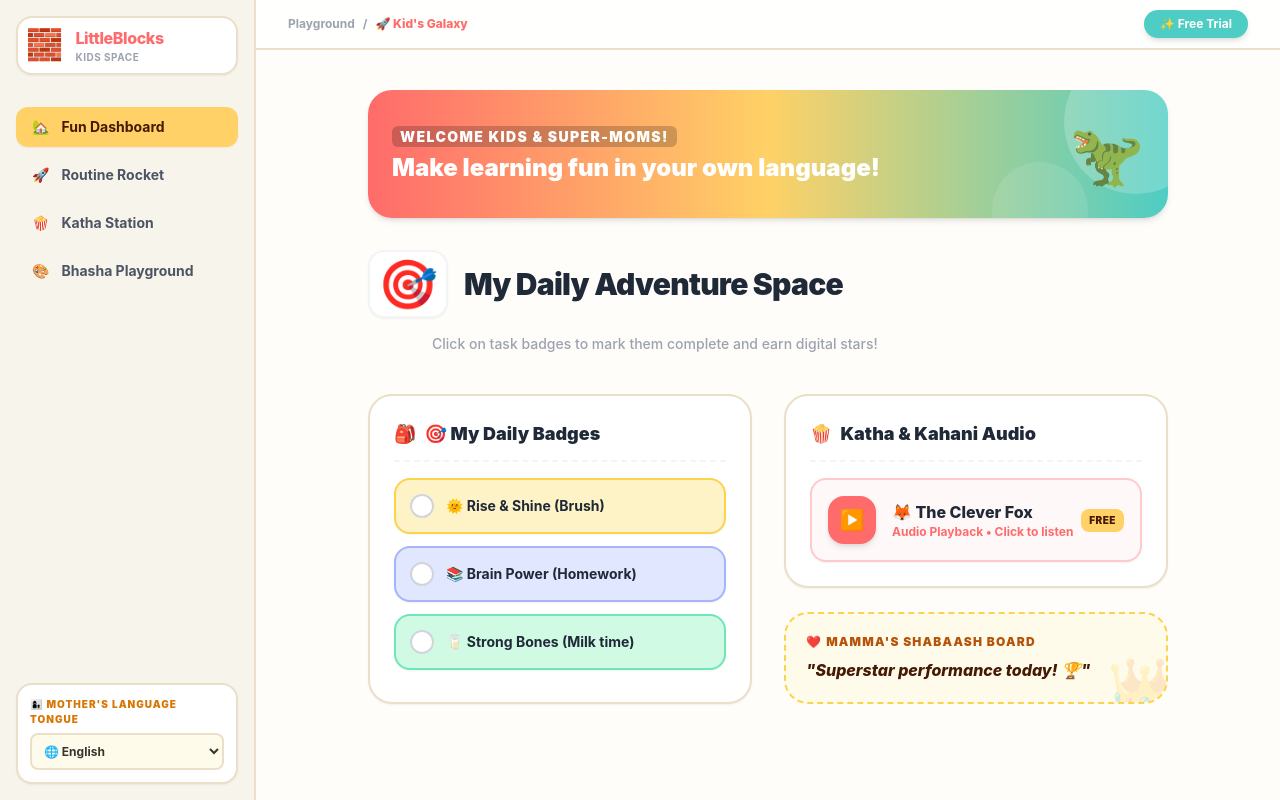
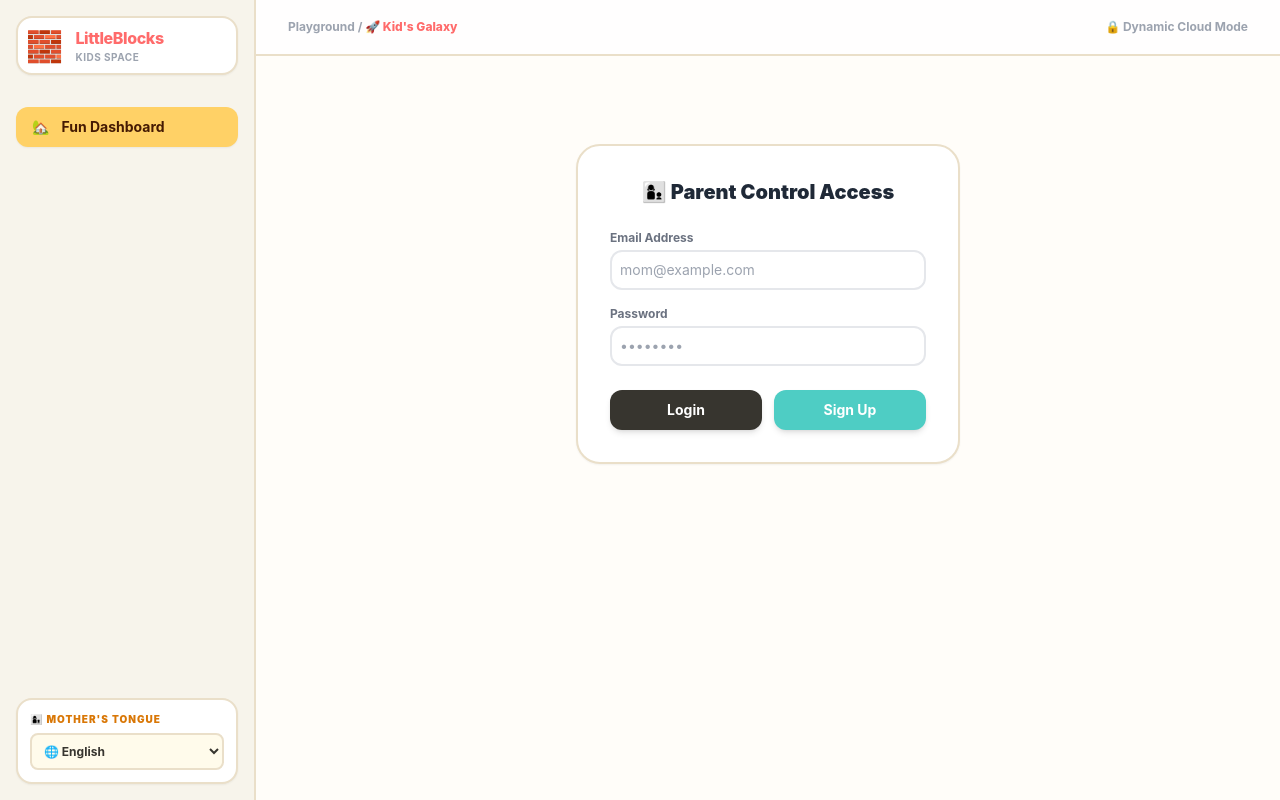
Before and after one commit to Tools-Bunny/LittleBlocks, a React (Vite) app: page / in a window 1280 px wide. Built offline with nearby package versions, Linux system fonts and the light colour scheme; the HTML template or start-up script is replaced by a standard one.

Commit message:
feat: supabase authentication fixed and verified

```diff
--- a/package.json
+++ b/package.json
@@ -10,6 +10,7 @@
     "preview": "vite preview"
   },
   "dependencies": {
+    "@supabase/supabase-js": "^2.110.0",
     "@tailwindcss/postcss": "^4.3.2",
     "react": "^19.2.7",
     "react-dom": "^19.2.7"
--- a/src/App.jsx
+++ b/src/App.jsx
@@ -1,24 +1,21 @@
-import React, { useState } from 'react';
+import React, { useState, useEffect } from 'react';
+import { supabase } from './supabaseClient';
 
-// Enhanced Database with Kids Icons & Playful Language Text
 const languagesDatabase = {
   English: { label: "🌐 English", title: "🎯 My Daily Badges", task1: "🌞 Rise & Shine (Brush)", task2: "📚 Brain Power (Homework)", task3: "🥛 Strong Bones (Milk time)", story: "🦊 The Clever Fox", appreciation: "Superstar performance today! 🏆" },
   Hindi: { label: "🇮🇳 हिन्दी (Hindi)", title: "🎯 मेरे रोज़ के बैज", task1: "🌞 सुबह उठो और ब्रश करो", task2: "📚 दिमागी कसरत (होमवर्क)", task3: "🥛 मजबूत हड्डियां (दूध का समय)", story: "🦊 चतुर लोमड़ी की कहानी", appreciation: "आज आप सुपरस्टार बन गए! 🏆" },
-  Vajjika: { label: "🇮🇳 बज्जিকা (Vajjika)", title: "🎯 हम्मर रोज़ क बैज", task1: "🌞 सवेरे उठू आ मंजन करू", task2: "📚 दिमाग क कसरत (होमवर्क)", task3: "🥛 ताकतवर देह (दूध पीउ)", story: "🦊 चतुर सियार क कहानी", appreciation: "आज तूं कमाल क देलऽ, बाबू! 🏆" },
+  Vajjika: { label: "🇮🇳 बज्जिका (Vajjika)", title: "🎯 हम्मर रोज़ क बैज", task1: "🌞 सवेरे उठू आ मंजन करू", task2: "📚 दिमाग क कसरत (होमवर्क)", task3: "🥛 ताकतवर देह (दूध पीउ)", story: "🦊 चतुर सियार क कहानी", appreciation: "आज तूं कमाल क देलऽ, बाबू! 🏆" },
   Maithili: { label: "🇮🇳 मैथिली (Maithili)", title: "🎯 हमर दैनिक बैज", task1: "🌞 भोर में उठू आ ब्रश करू", task2: "📚 स्कूलक काज (होमवर्क)", task3: "🥛 पोषाहार (दूध पीबाक समय)", story: "🦊 चतुर लोमड़ीक कथा", appreciation: "बड्ड सुंदर काज कएलह, बौआ! 🏆" },
-  Bengali: { label: "🇮🇳 বাংলা (Bengali)", title: "🎯 আমার দৈনিক ব্যাজ", task1: "🌞 সকালের ম্যাজিক (ব্রাশ)", task2: "📚 মগজ ধোলাই (হোমওয়ার্ক)", task3: "🥛 শক্তিশালী হাড় (দুধের সময়)", story: "🦊 চতুর শেয়ালের গল্প", appreciation: "আজ তুমি সত্যিকারের সুপারস্টার! 🏆" },
-  Tamil: { label: "🇮🇳 தமிழ் (Tamil)", title: "🎯 எனது தினசரி பேட்ஜ்கள்", task1: "🌞 காலை மந்திரம் (பல் துலக்கு)", task2: "📚 மூளை ஆற்றல் (வீட்டுப்பாடம்)", task3: "🥛 வலுவான எலும்புகள் (பால் நேரம்)", story: "🦊 புத்திசாலி நரி கதை", appreciation: "இன்று நீ ஒரு சூப்பர் ஸ்டார்! 🏆" },
-  Telugu: { label: "🇮🇳 తెలుగు (Telugu)", title: "🎯 నా రోజువారీ బ్యాడ్జీలు", task1: "🌞 ఉదయపు మ్యాజిక్ (బ్రష్)", task2: "📚 బ్రెయిన్ పవర్ (హోంవర్క్)", task3: "🥛 గట్టి ఎముకలు (పాలు తాగే సమయం)", story: "🦊 తెలివైన నక్క కథ", appreciation: "ఈరోజు నువ్వు సూపర్ స్టార్ వి! 🏆" },
-  Marathi: { label: "🇮🇳 मराठी (Marathi)", title: "🎯 माझे रोजचे बॅजेस", task1: "🌞 सकाळची जादू (ब्रश करा)", task2: "📚 मेंदूची कसरत (अभ्यास)", task3: "🥛 मजबूत हाडे (दूध पिण्याची वेळ)", story: "🦊 हुशार कोल्ह्याची गोष्ट", appreciation: "आज तू खूप छान केलंस, बाळा! 🏆" },
-  Gujarati: { label: "🇮🇳 ગુજરાતી (Gujarati)", title: "🎯 મારા દૈনিক બેજ", task1: "🌞 સવારનો જાદુ (બ્રશ)", task2: "📚 મગજ શક્તિ (હોમવર્ક)", task3: "🥛 મજબૂત હાડકાં (દૂધનો સમય)", story: "🦊 હોશિયાર શિયાળની વાર્તા", appreciation: "આજે તું સુપરસ્ટાર છે, બેટા! 🏆" },
-  Punjabi: { label: "🇮🇳 ਪੰਜਾਬੀ (Punjabi)", title: "🎯 ਮੇਰੇ ਰੋਜ਼ਾਨਾ ਬੈਜ", task1: "🌞 ਸਵੇਰ ਦਾ ਜਾਦੂ (ਬੁਰਸ਼)", task2: "📚 ਦਿਮਾਗੀ ਤਾਕਤ (ਹੋਮਵর্ক)", task3: "🥛 ਮਜ਼ਬੂਤ ਹੱਡੀਆਂ (ਦੁੱಧ ਦਾ ਸਮਾਂ)", story: "🦊 ਚਲਾਕ ਲੂੰਬੜੀ ਦੀ ਕਹਾਣੀ", appreciation: "ਅੱਜ ਤੂੰ ਕਮਾਲ ਕਰ ਦਿੱਤੀ, ਪੁੱਤਰ! 🏆" },
-  Malayalam: { label: "🇮🇳 മലയാളം (Malayalam)", title: "🎯 എന്റെ ദിവസേനയുള്ള ബാഡ്ജുകൾ", task1: "🌞 പ്രഭാത മാജിക് (പല്ല് തേക്കുക)", task2: "📚 ബുദ്ധിശക്തി (ഹോംവർക്ക്)", task3: "🥛 കരുത്തുള്ള അസ്ഥികൾ (പാൽ സമയം)", story: "🦊 ബുദ്ധിമാനായ കുറുക്കൻ്റെ കഥ", appreciation: "ഇന്ന് നീ ഒരു സൂப்பர் സ്റ്റാർ ആണ്! 🏆" },
-  Kannada: { label: "🇮🇳 ಕನ್ನಡ (Kannada)", title: "🎯 ನನ್ನ ದಿನಚರಿ ಬ್ಯಾಡ್ಜ್‌ಗಳು", task1: "🌞 ಮುಂಜಾನೆ ಮ್ಯಾಜಿಕ್ (ಬ್ರಷ್)", task2: "📚 ಮೆದುಳಿನ ಶಕ್ತಿ (ಹೋಂವರ್ಕ್)", task3: "🥛 ಬಲಿಷ್ಠ ಮೂಳೆಗಳು (ಹಾಲಿನ ಸಮಯ)", story: "🦊 ಜಾಣ ನರಿಯ ಕಥೆ", appreciation: "ಇಂದು ನೀನು ಸೂಪರ್ ಸ್ಟಾರ್, ಕಂದಾ! 🏆" }
+  Bengali: { label: "🇮🇳 বাংলা (Bengali)", title: "🎯 আমার দৈনিক ব্যাজ", task1: "🌞 সকালের ম্যাজিক (ব্রাশ)", task2: "📚 মগজ ধোলাই (হোমওয়ার্ক)", task3: "🥛 শক্তিশালী হাড় (দুধের সময়)", story: "🦊 চতুর শেয়ালের গল্প", appreciation: "আজ তুমি সত্যিকারের সুপারস্টার! 🌟" }
 };
 
 function App() {
   const [selectedLang, setSelectedLang] = useState('English');
-  const content = languagesDatabase[selectedLang];
+  const [user, setUser] = useState(null);
+  const [email, setEmail] = useState('');
+  const [password, setPassword] = useState('');
+  const [loading, setLoading] = useState(false);
+  const content = languagesDatabase[selectedLang] || languagesDatabase['English'];
 
   const [tasks, setTasks] = useState([
     { id: 1, textKey: 'task1', done: false, color: 'bg-amber-100 border-amber-300' },
@@ -26,45 +23,69 @@ function App() {
     { id: 3, textKey: 'task3', done: false, color: 'bg-emerald-100 border-emerald-300' }
   ]);
 
+  useEffect(() => {
+    // Check active session
+    supabase.auth.getSession().then(({ data: { session } }) => {
+      setUser(session?.user ?? null);
+    });
+
+    // Listen for auth changes
+    const { data: { subscription } } = supabase.auth.onAuthStateChange((_event, session) => {
+      setUser(session?.user ?? null);
+    });
+
+    return () => subscription.unsubscribe();
+  }, []);
+
+  const handleSignUp = async (e) => {
+    e.preventDefault();
+    setLoading(true);
+    const { error } = await supabase.auth.signUp({ email, password });
+    if (error) alert(error.message);
+    else alert('Check your email for confirmation link!');
+    setLoading(false);
+  };
+
+  const handleLogin = async (e) => {
+    e.preventDefault();
+    setLoading(true);
+    const { error } = await supabase.auth.signInWithPassword({ email, password });
+    if (error) alert(error.message);
+    setLoading(false);
+  };
+
+  const handleLogout = async () => {
+    await supabase.auth.signOut();
+  };
+
   return (
     <div className="flex h-screen bg-[#FFFDF9] text-[#37352f] overflow-hidden">
 
-      {/* 1. PLAYFUL KIDS SIDEBAR */}
-      <aside className="w-64 bg-[#F7F4EB] border-r-2 border-[#EADFC9] flex flex-col justify-between select-none p-4">
+      {/* SIDEBAR */}
+      <aside className="w-64 bg-[#F7F4EB] border-r-2 border-[#EADFC9] flex flex-col justify-between p-4 select-none">
         <div>
-          {/* Brand Logo Header */}
-          <div className="flex items-center space-x-3 p-2 bg-white rounded-2xl border-2 border-[#EADFC9] shadow-sm cursor-pointer hover:scale-105 transition-transform">
-            <span className="text-3xl animate-bounce">🧱</span>
+          <div className="flex items-center space-x-3 p-2 bg-white rounded-2xl border-2 border-[#EADFC9] shadow-sm">
+            <span className="text-3xl">🧱</span>
             <div>
               <span className="font-extrabold text-base tracking-tight text-[#FF6B6B]">LittleBlocks</span>
               <p className="text-[10px] text-gray-400 font-bold uppercase tracking-wider">Kids Space</p>
             </div>
           </div>
 
-          {/* Nav Icons list */}
           <div className="mt-8 space-y-2">
             <div className="flex items-center space-x-3 px-4 py-2.5 bg-[#FFD166] text-amber-950 rounded-xl text-sm font-bold shadow-sm cursor-pointer">
               <span>🏡</span> <span>Fun Dashboard</span>
             </div>
-            <div className="flex items-center space-x-3 px-4 py-2.5 text-gray-600 hover:bg-white hover:text-[#4ECDC4] rounded-xl text-sm font-bold cursor-pointer transition">
-              <span>🚀</span> <span>Routine Rocket</span>
-            </div>
-            <div className="flex items-center space-x-3 px-4 py-2.5 text-gray-600 hover:bg-white hover:text-[#FF6B6B] rounded-xl text-sm font-bold cursor-pointer transition">
-              <span>🍿</span> <span>Katha Station</span>
-            </div>
-            <div className="flex items-center space-x-3 px-4 py-2.5 text-gray-600 hover:bg-white hover:text-[#1A535C] rounded-xl text-sm font-bold cursor-pointer transition">
-              <span>🎨</span> <span>Bhasha Playground</span>
-            </div>
           </div>
         </div>
 
-        {/* Language Selection Bar (Mothers' Control Panel) */}
+        {/* Language Selection */}
         <div className="p-3 bg-white border-2 border-[#EADFC9] rounded-2xl shadow-sm">
-          <label className="text-[10px] uppercase font-black tracking-widest text-amber-600 block mb-1.5">👩‍👦 Mother's Language Tongue</label>
+          <label className="text-[10px] uppercase font-black tracking-widest text-amber-600 block mb-1.5">👩‍👦 Mother's Tongue</label>
           <select
             value={selectedLang}
             onChange={(e) => setSelectedLang(e.target.value)}
-            className="w-full bg-amber-50 border-2 border-[#EADFC9] text-xs font-bold rounded-lg p-2 focus:outline-none focus:ring-2 focus:ring-[#FF6B6B] cursor-pointer"
+            className="w-full bg-amber-50 border-2 border-[#EADFC9] text-xs font-bold rounded-lg p-2 focus:outline-none cursor-pointer"
           >
             {Object.keys(languagesDatabase).map((langKey) => (
               <option key={langKey} value={langKey}>{languagesDatabase[langKey].label}</option>
@@ -73,66 +94,74 @@ function App() {
         </div>
       </aside>
 
-      {/* 2. PLAYFUL MAIN CANVAS */}
+      {/* MAIN CANVAS */}
       <main className="flex-1 flex flex-col overflow-y-auto">
-        {/* Minimal header with modern twist */}
-        <header className="h-14 border-b-2 border-[#EADFC9] px-8 bg-white/80 backdrop-blur-sm flex items-center justify-between text-xs font-bold text-gray-400">
-          <div className="flex items-center space-x-2">
-            <span>Playground</span> <span>/</span> <span className="text-[#FF6B6B] font-extrabold">🚀 Kid's Galaxy</span>
+        <header className="h-14 border-b-2 border-[#EADFC9] px-8 bg-white/80 flex items-center justify-between text-xs font-bold">
+          <div className="text-gray-400">Playground / <span className="text-[#FF6B6B] font-extrabold">🚀 Kid's Galaxy</span></div>
+          <div>
+            {user ? (
+              <div className="flex items-center space-x-3">
+                <span className="text-gray-600">👤 {user.email}</span>
+                <button onClick={handleLogout} className="bg-red-500 text-white px-3 py-1 rounded-full shadow-md">Logout</button>
               </div>
-          <div className="flex items-center space-x-3">
-            <button className="bg-[#4ECDC4] text-white px-4 py-1.5 rounded-full font-bold shadow-md hover:bg-[#3dbdb4] transition">✨ Free Trial</button>
+            ) : (
+              <span className="text-gray-400">🔒 Dynamic Cloud Mode</span>
+            )}
           </div>
         </header>
 
-        {/* Dynamic Canvas Container */}
         <div className="max-w-4xl w-full mx-auto px-12 pt-10 pb-24">
 
-          {/* Top Decorative Banner Illustration with HTML Vector shape */}
+          {/* Conditional Rendering: If not logged in, show Auth Gate */}
+          {!user ? (
+            <div className="max-w-sm mx-auto bg-white border-2 border-[#EADFC9] p-8 rounded-3xl shadow-sm mt-12">
+              <h3 className="text-xl font-black text-center mb-6 text-gray-800">👩‍👦 Parent Control Access</h3>
+              <form className="space-y-4">
+                <div>
+                  <label className="text-xs font-bold block text-gray-500 mb-1">Email Address</label>
+                  <input type="email" value={email} onChange={(e) => setEmail(e.target.value)} className="w-full border-2 border-gray-200 rounded-xl p-2 text-sm focus:outline-none focus:border-[#FF6B6B]" placeholder="mom@example.com" />
+                </div>
+                <div>
+                  <label className="text-xs font-bold block text-gray-500 mb-1">Password</label>
+                  <input type="password" value={password} onChange={(e) => setPassword(e.target.value)} className="w-full border-2 border-gray-200 rounded-xl p-2 text-sm focus:outline-none focus:border-[#FF6B6B]" placeholder="••••••••" />
+                </div>
+                <div className="flex space-x-3 pt-2">
+                  <button onClick={handleLogin} disabled={loading} className="flex-1 bg-[#37352f] text-white font-bold p-2.5 rounded-xl text-sm shadow-md hover:bg-opacity-90">{loading ? 'Loading...' : 'Login'}</button>
+                  <button onClick={handleSignUp} disabled={loading} className="flex-1 bg-[#4ECDC4] text-white font-bold p-2.5 rounded-xl text-sm shadow-md hover:bg-opacity-90">Sign Up</button>
+                </div>
+              </form>
+            </div>
+          ) : (
+            /* Logged In Dashboard View */
+            <>
               <div className="w-full bg-gradient-to-r from-[#FF6B6B] via-[#FFD166] to-[#4ECDC4] h-32 rounded-3xl p-6 relative overflow-hidden shadow-md mb-8 flex items-center">
-            {/* Playful vector background geometric circles */}
-            <div className="absolute -right-10 -top-10 w-36 h-36 bg-white/20 rounded-full"></div>
-            <div className="absolute right-20 -bottom-10 w-24 h-24 bg-white/10 rounded-full"></div>
-
                 <div className="relative z-10 text-white">
-              <span className="text-sm uppercase font-black tracking-widest bg-black/20 px-2 py-0.5 rounded-md">Welcome Kids & Super-Moms!</span>
-              <h2 className="text-2xl font-black mt-1">Make learning fun in your own language!</h2>
+                  <span className="text-sm uppercase font-black tracking-widest bg-black/20 px-2 py-0.5 rounded-md">Cloud Synced Workspace</span>
+                  <h2 className="text-2xl font-black mt-1">Hello Cloud Mom! Your data is safe.</h2>
                 </div>
-            <span className="text-6xl absolute right-6 animate-pulse">🦖</span>
+                <span className="text-6xl absolute right-6">🦖</span>
               </div>
 
-          {/* Dynamic Big Page Header */}
               <div className="flex items-center space-x-4 mb-4">
                 <span className="text-5xl bg-white p-2 rounded-2xl border-2 border-gray-100 shadow-sm">🎯</span>
-            <h1 className="text-3xl font-black text-gray-800 tracking-tight">
-              {selectedLang === 'English' ? "My Daily Adventure Space" : `${content.label.split(' ')[1]} Playground`}
-            </h1>
+                <h1 className="text-3xl font-black text-gray-800 tracking-tight">{content.title}</h1>
               </div>
-          <p className="text-sm text-gray-400 ml-16 font-medium">Click on task badges to mark them complete and earn digital stars!</p>
 
-          {/* Feature Layout Block columns */}
               <div className="grid grid-cols-1 md:grid-cols-2 gap-8 mt-10">
-
-            {/* Feature 1: The Dinacharya Tracker Block */}
+                {/* Routine Tracker */}
                 <div className="bg-white border-2 border-[#EADFC9] p-6 rounded-3xl shadow-sm space-y-4">
-              <h3 className="text-lg font-black text-gray-800 flex items-center space-x-2 border-b-2 border-dashed pb-3 border-gray-100">
-                <span>🎒</span> <span>{content.title}</span>
-              </h3>
-
                   <div className="space-y-3">
                     {tasks.map((task) => (
                       <div
                         key={task.id}
                         onClick={() => setTasks(tasks.map(t => t.id === task.id ? { ...t, done: !t.done } : t))}
-                    className={`flex items-center justify-between p-3.5 border-2 rounded-2xl cursor-pointer select-none transition-all duration-200 hover:scale-[1.02] ${task.done ? 'bg-gray-50 border-gray-200 opacity-60' : `${task.color} shadow-sm`}`}
+                        className={`flex items-center justify-between p-3.5 border-2 rounded-2xl cursor-pointer ${task.done ? 'bg-gray-50 border-gray-200 opacity-60' : `${task.color}`}`}
                       >
                         <div className="flex items-center space-x-3">
-                      <div className={`w-6 h-6 rounded-xl flex items-center justify-center border-2 transition-colors ${task.done ? 'bg-emerald-500 border-emerald-600' : 'bg-white border-gray-300'}`}>
+                          <div className={`w-6 h-6 rounded-xl flex items-center justify-center border-2 ${task.done ? 'bg-emerald-500 border-emerald-600' : 'bg-white'}`}>
                             {task.done && <span className="text-white text-xs font-black">✓</span>}
                           </div>
-                      <span className={`text-sm font-bold ${task.done ? 'line-through text-gray-400' : 'text-gray-800'}`}>
-                        {content[task.textKey]}
-                      </span>
+                          <span className={`text-sm font-bold ${task.done ? 'line-through' : ''}`}>{content[task.textKey]}</span>
                         </div>
                         {task.done && <span className="text-sm">🌟 Star!</span>}
                       </div>
@@ -140,40 +169,28 @@ function App() {
                   </div>
                 </div>
 
-            {/* Feature 2: Audio Stories & Mother Appreciation */}
+                {/* Audio Module */}
                 <div className="space-y-6">
-
-              {/* Audio Box Container */}
                   <div className="bg-white border-2 border-[#EADFC9] p-6 rounded-3xl shadow-sm space-y-4">
-                <h3 className="text-lg font-black text-gray-800 flex items-center space-x-2 border-b-2 border-dashed pb-3 border-gray-100">
-                  <span>🍿</span> <span>Katha & Kahani Audio</span>
-                </h3>
-
-                <div className="border-2 border-red-200 rounded-2xl p-4 bg-rose-50/50 hover:bg-rose-50 cursor-pointer shadow-sm transition flex items-center justify-between group">
+                    <div className="border-2 border-red-200 rounded-2xl p-4 bg-rose-50/50 flex items-center justify-between">
                       <div className="flex items-center space-x-4">
-                    <div className="w-12 h-12 bg-[#FF6B6B] text-white flex items-center justify-center rounded-2xl text-xl font-bold shadow-md group-hover:scale-110 transition-transform">▶️</div>
+                        <div className="w-12 h-12 bg-[#FF6B6B] text-white flex items-center justify-center rounded-2xl text-xl font-bold">▶️</div>
                         <div>
                           <h4 className="text-base font-extrabold text-gray-800">{content.story}</h4>
-                      <p className="text-xs font-bold text-[#FF6B6B]">Audio Playback • Click to listen</p>
+                          <p className="text-xs font-bold text-[#FF6B6B]">Audio Playback • Vernacular</p>
                         </div>
                       </div>
-                  <span className="text-[10px] uppercase font-black tracking-wider bg-[#FFD166] text-amber-950 px-2 py-1 rounded-lg shadow-xs">Free</span>
                     </div>
                   </div>
 
-              {/* Mother Appreciation Shoutout Board */}
-              <div className="bg-amber-50 border-2 border-dashed border-amber-300 p-5 rounded-3xl relative overflow-hidden">
-                <div className="absolute -right-4 -bottom-4 text-6xl opacity-20 select-none">👑</div>
-                <h4 className="text-xs font-black uppercase tracking-widest text-amber-700 mb-1 flex items-center space-x-1">
-                  <span>❤️</span> <span>Mamma's Shabaash Board</span>
-                </h4>
-                <p className="text-base italic text-amber-950 font-extrabold mt-2">
-                  "{content.appreciation}"
-                </p>
-              </div>
-
+                  <div className="bg-amber-50 border-2 border-dashed border-amber-300 p-5 rounded-3xl">
+                    <h4 className="text-xs font-black text-amber-700">❤️ Mamma's Shabaash Board</h4>
+                    <p className="text-base italic text-amber-950 font-extrabold mt-2">"{content.appreciation}"</p>
                   </div>
                 </div>
+              </div>
+            </>
+          )}
 
         </div>
       </main>
--- /dev/null
+++ b/src/supabaseClient.js
@@ -0,0 +1,7 @@
+import { createClient } from '@supabase/supabase-js';
+
+const supabaseUrl = 'https://jonvkyvufcbiqdgsjhja.supabase.co';
+const supabaseAnonKey = 'eyJhbGciOiJIUzI1NiIsInR5cCI6IkpXVCJ9.eyJpc3MiOiJzdXBhYmFzZSIsInJlZiI6ImpvbnZreXZ1ZmNiaXFkZ3NqaGphIiwicm9sZSI6ImFub24iLCJpYXQiOjE3ODI4MTcwNjUsImV4cCI6MjA5ODM5MzA2NX0.5COjk0j25rCWLNG9qi8k3bG41lqR-CYM6335HJfnwqY';
+// Dhyan dein: Upar line ke end me humne single quote (') aur semicolon (;) laga kar string close kar di hai.
+
+export const supabase = createClient(supabaseUrl, supabaseAnonKey);
```
Also changed, not shown: 2 other files (tests, documents, lock files or other folders). Lines whose indentation alone changed are shown as unchanged.
